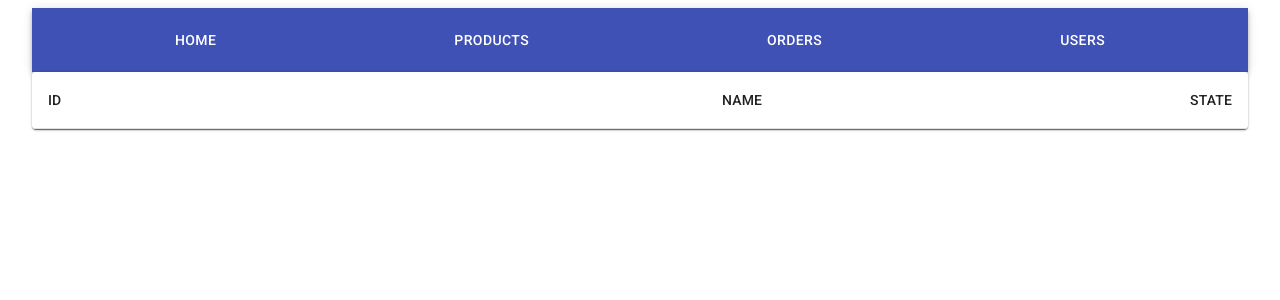
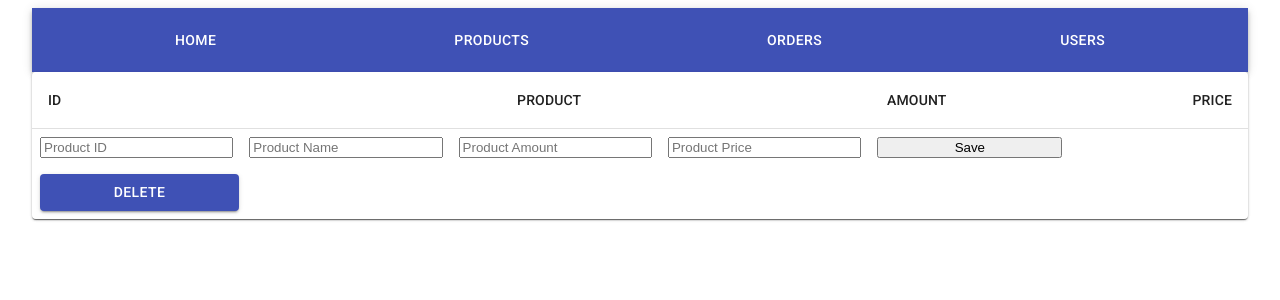
Before and after one commit to pedananton/crm-frapp, a React (Create React App) app: page /products/3 in a window 1280 px wide. Shown: the top 300 px of the page. Built offline with nearby package versions, Linux system fonts and the light colour scheme; no server answers.

Commit message:
align  TableHead&formik

```diff
--- a/src/components/products/ProductForm.js
+++ b/src/components/products/ProductForm.js
@@ -40,16 +40,19 @@ function ProductForm({ product, onSave, onProductDelete }) {
   }
 
   return (
+    <>
       <TableContainer component={Paper}>
         <Table className={classes.table} aria-label='simple table'>
           <TableHead>
             <TableRow>
               <TableCell>ID</TableCell>
-            <TableCell align='right'>NAME</TableCell>
-            <TableCell align='right'>STATE</TableCell>
+              <TableCell align='right'>PRODUCT</TableCell>
+              <TableCell align='right'>AMOUNT</TableCell>
+              <TableCell align='right'>PRICE</TableCell>
             </TableRow>
           </TableHead>
-        <TableBody>
+          <TableBody></TableBody>
+        </Table>
       <Formik initialValues={product} onSubmit={onFormSubmit}>
         <Form className={classes.root} noValidate autoComplete='off'>
           <Field name='id' placeholder='Product ID' readOnly />
@@ -66,9 +69,8 @@ function ProductForm({ product, onSave, onProductDelete }) {
           </Button>
         </Form>
       </Formik>
-        </TableBody>
-      </Table>
       </TableContainer>
+    </>
   );
 }
 
```
Lines whose indentation alone changed are shown as unchanged.
